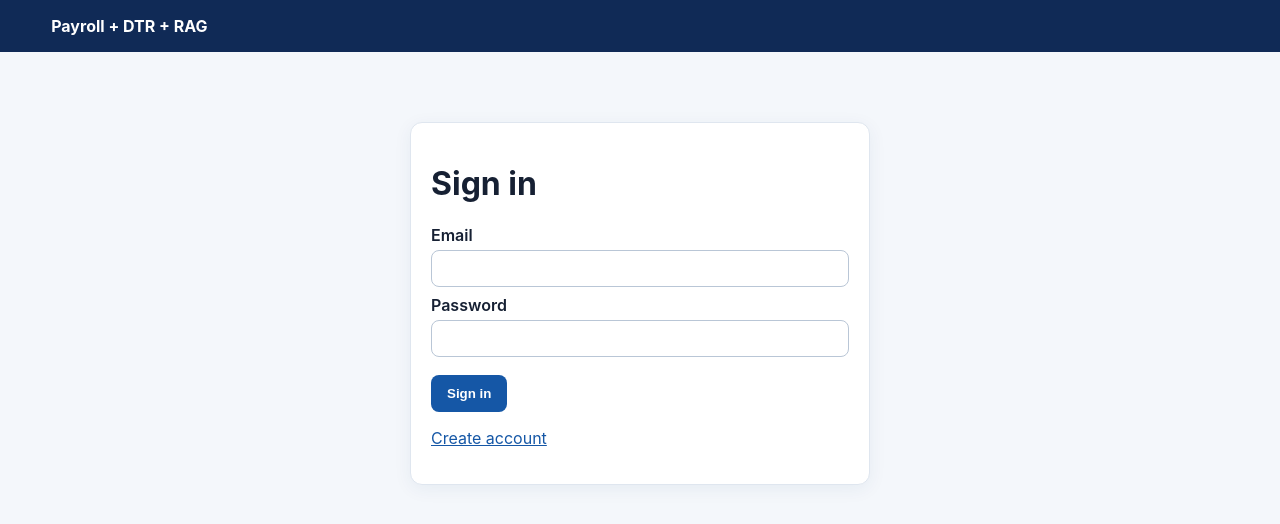
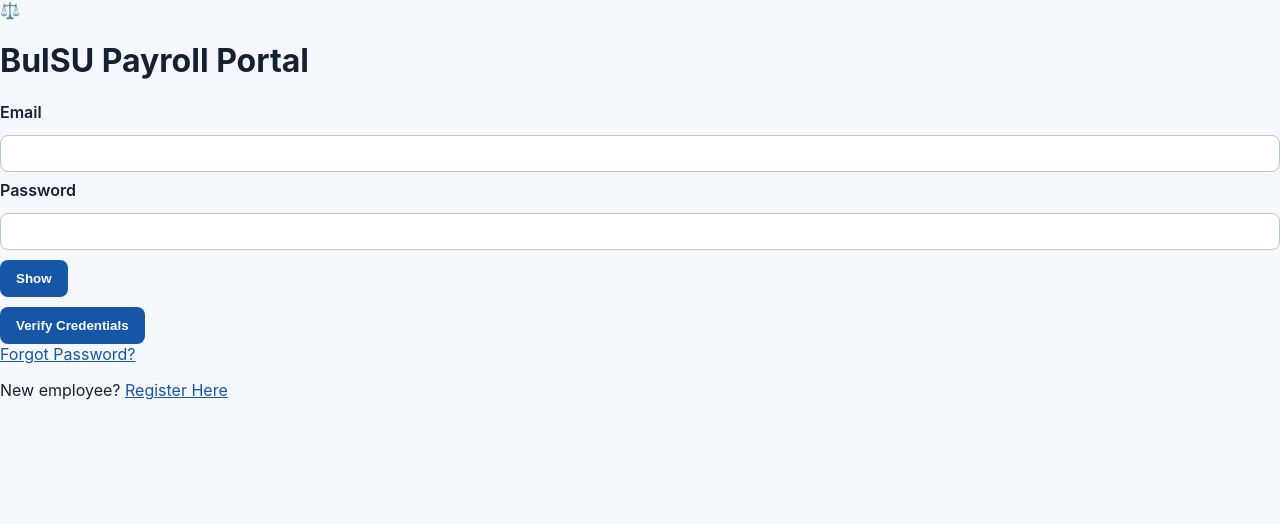
Before and after one commit to Sh1aaaa/payroll-vercel-supabase-rag, a Flask app: page /login in a window 1280 px wide. Shown: the top 524 px of the page. Run offline with Flask 3, Linux system fonts and the light colour scheme.

Commit message:
Revamp login.html with new layout and features
Updated the login page structure and added password visibility toggle.

```diff
--- a/templates/login.html
+++ b/templates/login.html
@@ -1 +1,102 @@
-{% extends 'base.html' %}{% block content %}<div class="card narrow"><h1>Sign in</h1><form method="post"><label>Email<input type="email" name="email" required></label><label>Password<input type="password" name="password" required></label><button>Sign in</button></form><p><a href="{{url_for('register')}}">Create account</a></p></div>{% endblock %}
+<!DOCTYPE html>
+<html lang="en">
+<head>
+    <meta charset="UTF-8">
+    <meta name="viewport" content="width=device-width, initial-scale=1.0">
+    <title>BulSU Payroll Portal - Login</title>
+    <link rel="stylesheet" href="{{ url_for('static', filename='style.css') }}">
+</head>
+<body class="auth-page">
+
+    <div class="auth-card">
+
+        <div class="auth-icon">⚖️</div>
+
+        <h1>BulSU Payroll Portal</h1>
+
+        {% with messages = get_flashed_messages(with_categories=true) %}
+            {% if messages %}
+                {% for category, message in messages %}
+                    <div class="alert {{ category }}">
+                        {{ message }}
+                    </div>
+                {% endfor %}
+            {% endif %}
+        {% endwith %}
+
+        <form method="POST">
+
+            <div class="form-group">
+                <label>Email</label>
+                <input
+                    type="email"
+                    name="email"
+                    required
+                    autocomplete="email"
+                >
+            </div>
+
+            <div class="form-group">
+                <label>Password</label>
+
+                <div class="password-box">
+                    <input
+                        type="password"
+                        name="password"
+                        id="loginPassword"
+                        required
+                        autocomplete="current-password"
+                    >
+
+                    <button
+                        type="button"
+                        class="show-password"
+                        onclick="togglePassword('loginPassword', this)"
+                    >
+                        Show
+                    </button>
+                </div>
+            </div>
+
+            <button
+                type="submit"
+                class="auth-button"
+            >
+                Verify Credentials
+            </button>
+
+        </form>
+
+        <div class="auth-links">
+
+            <a href="{{ url_for('forgot_password') }}">
+                Forgot Password?
+            </a>
+
+            <p>
+                New employee?
+                <a href="{{ url_for('register') }}">
+                    Register Here
+                </a>
+            </p>
+
+        </div>
+
+    </div>
+
+    <script>
+        function togglePassword(id, button) {
+            const input = document.getElementById(id);
+
+            if (input.type === "password") {
+                input.type = "text";
+                button.textContent = "Hide";
+            } else {
+                input.type = "password";
+                button.textContent = "Show";
+            }
+        }
+    </script>
+
+</body>
+</html>
```
